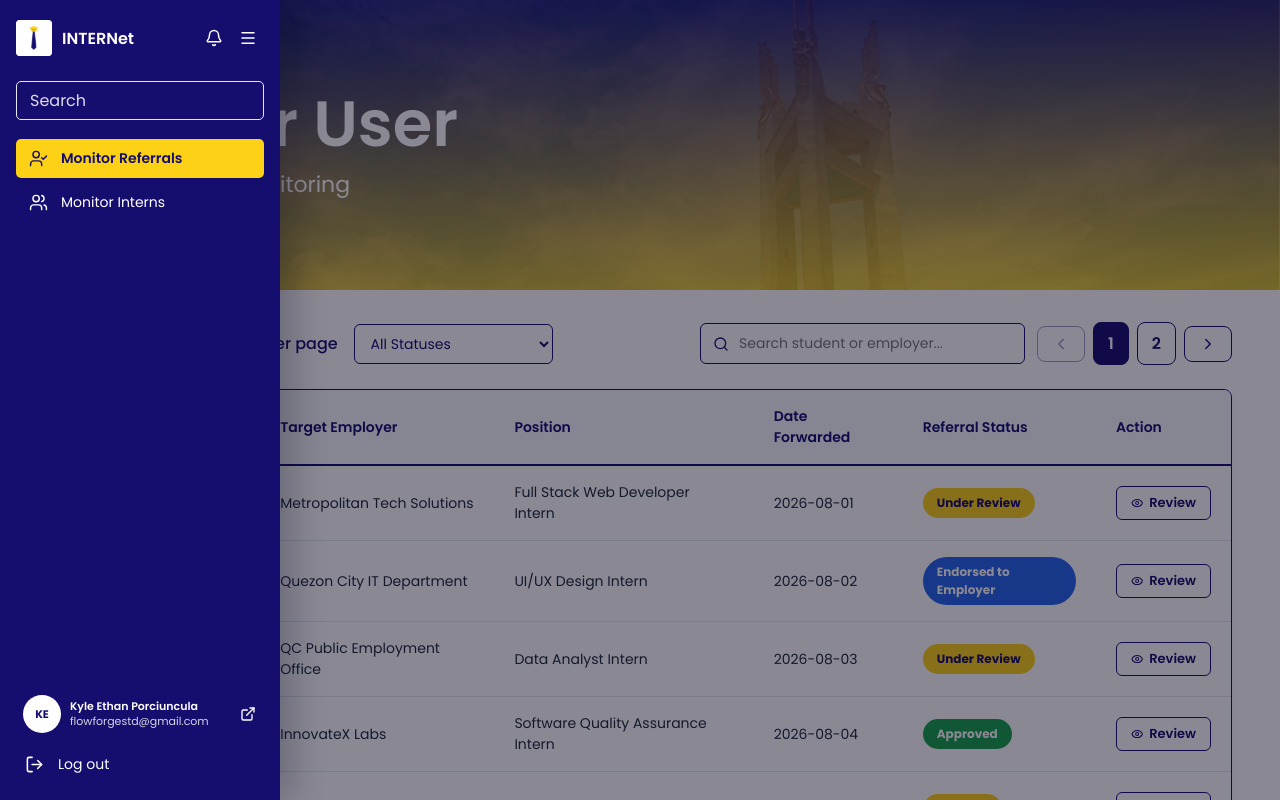
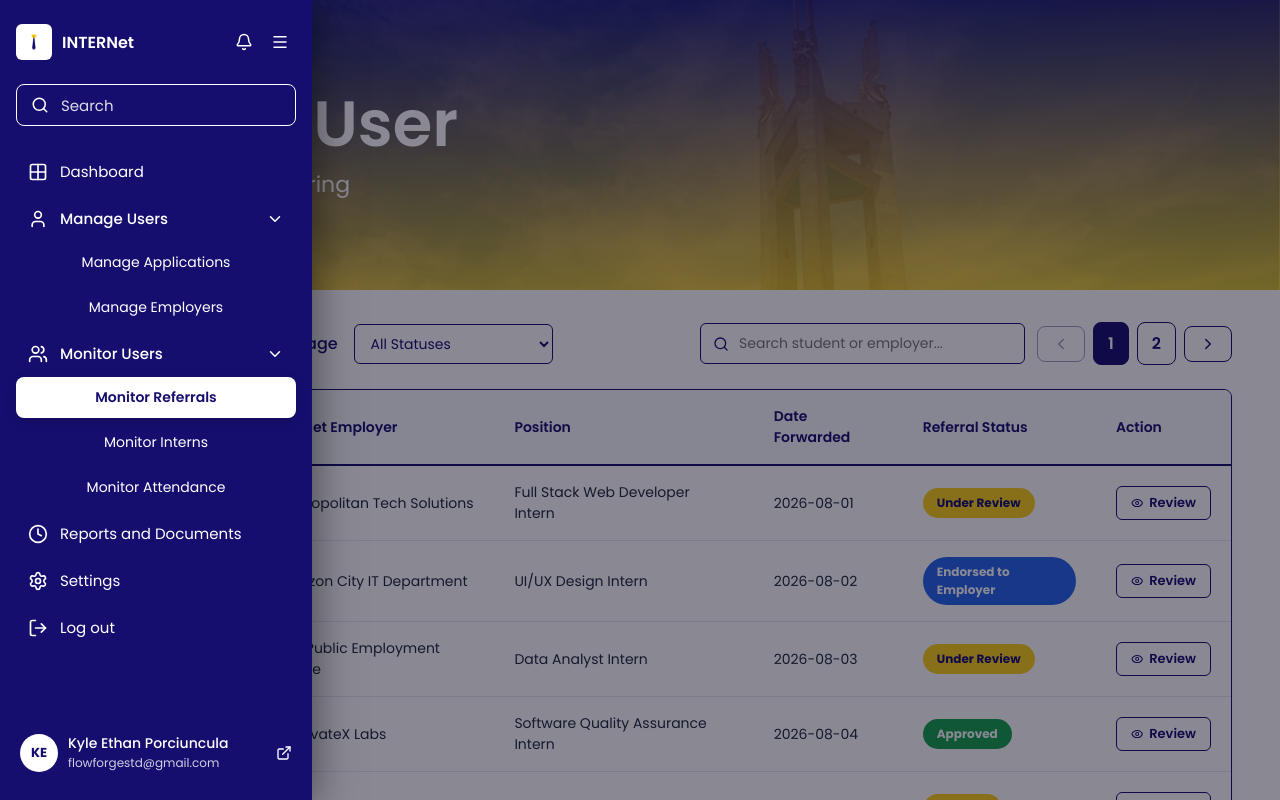
Before and after one commit to bluecopperwire/INTERNet, a React (Vite) app in the folder frontend/: page /qcpeso/monitor/referrals in a window 1280 px wide. Both pictures are taken after a click on the button 50 px from the left and 48 px from the top of the page. Shown: the top 800 px of the page. Built offline with nearby package versions, Linux system fonts and the light colour scheme.

Commit message:
Navigation Bar Update

```diff
--- a/frontend/src/App.tsx
+++ b/frontend/src/App.tsx
@@ -42,6 +42,7 @@ function App() {
           <Route index element={<Navigate to="/qcpeso/monitor/referrals" replace />} />
           <Route path="monitor/referrals" element={<MonitorReferralsPage />} />
           <Route path="monitor/interns" element={<MonitorInternsPage />} />
+          <Route path="*" element={<Navigate to="/qcpeso/monitor/referrals" replace />} />
         </Route>
       </Routes>
     </BrowserRouter>
--- a/frontend/src/features/qcpeso/components/QCPesoSidebar.module.css
+++ b/frontend/src/features/qcpeso/components/QCPesoSidebar.module.css
@@ -3,13 +3,17 @@
   inset: 0 auto 0 0;
   z-index: 40;
   display: flex;
-  width: min(280px, calc(100vw - 24px));
   flex-direction: column;
-  padding: 20px 16px 18px;
+  gap: 24px;
+  width: 312px;
+  max-width: 100vw;
+  height: 1160px;
+  max-height: 100vh;
+  padding: 24px 16px;
+  background-color: #160e6f;
+  box-shadow: 0px 4px 40px 0 rgb(0 0 0 / 0.50);
   overflow-y: auto;
   color: #ffffff;
-  background: #160e6f;
-  box-shadow: 12px 0 32px rgba(9, 7, 31, 0.24);
   transform: translateX(-110%);
   visibility: hidden;
   transition: transform 220ms ease, visibility 220ms;
@@ -24,23 +28,23 @@
   display: flex;
   align-items: center;
   justify-content: space-between;
+  width: 100%;
 }
 
 .brand {
   display: flex;
   align-items: center;
   gap: 10px;
-  font-size: 16px;
-  font-weight: 600;
 }
 
 .logoBox {
-  display: grid;
+  display: flex;
+  align-items: center;
+  justify-content: center;
   width: 36px;
   height: 36px;
-  place-items: center;
-  overflow: hidden;
-  border-radius: 4px;
+  padding: 6px;
+  border-radius: 6px;
   background: #ffffff;
 }
 
@@ -50,45 +54,62 @@
   object-fit: contain;
 }
 
+.brandName {
+  font-size: 16px;
+  font-weight: 600;
+  color: #ffffff;
+}
+
 .headerActions {
   display: flex;
-  gap: 2px;
+  align-items: center;
+  gap: 4px;
 }
 
 .headerActions button {
-  display: grid;
+  display: flex;
+  align-items: center;
+  justify-content: center;
   width: 32px;
   height: 32px;
-  place-items: center;
+  padding: 4px;
   border: 0;
-  border-radius: 5px;
+  border-radius: 6px;
   color: #ffffff;
   background: transparent;
   cursor: pointer;
+  transition: background 150ms;
 }
 
 .headerActions button:hover {
-  background: rgba(255, 255, 255, 0.12);
-}
-
-.headerActions svg {
-  width: 18px;
-  height: 18px;
+  background: rgba(255, 255, 255, 0.15);
 }
 
 .searchLabel {
-  display: block;
-  margin: 25px 0 19px;
+  display: flex;
+  align-items: center;
+  gap: 10px;
+  width: 100%;
+  height: 42px;
+  padding: 0 14px;
+  border: 1px solid #ffffff;
+  border-radius: 8px;
+  background: #160e6f;
+}
+
+.searchLabel svg {
+  width: 18px;
+  height: 18px;
+  color: #ffffff;
+  flex-shrink: 0;
 }
 
 .searchLabel input {
   width: 100%;
-  height: 39px;
-  padding: 0 13px;
-  border: 1px solid rgba(255, 255, 255, 0.9);
-  border-radius: 5px;
+  border: 0;
+  background: transparent;
   color: #ffffff;
-  background: transparent;
+  font-size: 15px;
   outline: none;
 }
 
@@ -96,137 +117,164 @@
   color: rgba(255, 255, 255, 0.85);
 }
 
-.searchLabel input:focus {
-  border-color: #ffffff;
-  box-shadow: 0 0 0 3px rgba(255, 255, 255, 0.16);
-}
-
-.searchLabel input::-webkit-search-cancel-button {
-  filter: invert(1);
-}
-
 .navigation {
   display: flex;
   flex-direction: column;
-  gap: 5px;
+  gap: 4px;
+  width: 100%;
+}
+
+.navGroupHeader {
+  display: flex;
+  align-items: center;
+  justify-content: space-between;
+  padding: 10px 12px;
+  border-radius: 8px;
+  color: #ffffff;
+  font-size: 15px;
+  font-weight: 500;
+  cursor: pointer;
+  user-select: none;
+  transition: background 150ms;
+}
+
+.navGroupHeader:hover {
+  background: rgba(255, 255, 255, 0.12);
+}
+
+.navGroupTitle {
+  display: flex;
+  align-items: center;
+  gap: 12px;
+}
+
+.navGroupTitle svg {
+  width: 20px;
+  height: 20px;
+}
+
+.navSubList {
+  display: flex;
+  flex-direction: column;
+  gap: 4px;
+  margin-top: 2px;
 }
 
 .navItem {
   display: flex;
-  min-height: 39px;
   align-items: center;
-  gap: 13px;
-  padding: 8px 13px;
-  border-radius: 5px;
+  gap: 12px;
+  padding: 10px 12px;
+  border-radius: 8px;
   color: #ffffff;
-  font-size: 14px;
+  font-size: 15px;
+  font-weight: 400;
   text-decoration: none;
-  transition: color 150ms ease, background 150ms ease;
+  transition: background 150ms, color 150ms;
 }
 
 .navItem:hover {
-  background: rgba(255, 255, 255, 0.11);
+  background: rgba(255, 255, 255, 0.12);
 }
 
-.navItem.active {
-  color: #160e6f;
-  background: #fdd116;
-  font-weight: 600;
-  box-shadow: 0 3px 10px rgba(9, 7, 31, 0.08);
+.subNavItem {
+  display: flex;
+  align-items: center;
+  justify-content: center;
+  padding: 10px 16px;
+  border-radius: 8px;
+  color: #ffffff;
+  font-size: 14px;
+  font-weight: 400;
+  text-decoration: none;
+  transition: all 150ms ease;
+  text-align: center;
 }
 
-.navItem svg {
-  width: 19px;
-  height: 19px;
-  flex: none;
-  stroke-width: 1.8;
+.subNavItem:hover {
+  background: rgba(255, 255, 255, 0.15);
 }
 
-.noResults {
-  margin: 12px 13px;
-  color: rgba(255, 255, 255, 0.7);
-  font-size: 12px;
+.subNavItem.active {
+  background: #ffffff;
+  color: #160e6f;
+  font-weight: 600;
+  box-shadow: 0 4px 12px rgba(0, 0, 0, 0.15);
 }
 
 .userSummary {
-  display: grid;
-  grid-template-columns: 38px minmax(0, 1fr) 17px;
+  display: flex;
   align-items: center;
-  gap: 9px;
-  margin: auto 7px 0;
-  padding-top: 40px;
+  justify-content: space-between;
+  gap: 12px;
+  margin-top: auto;
+  padding: 12px 4px 4px;
+  width: 100%;
+}
+
+.userLeft {
+  display: flex;
+  align-items: center;
+  gap: 10px;
+  min-width: 0;
 }
 
 .avatar {
-  display: grid;
+  display: flex;
+  align-items: center;
+  justify-content: center;
   width: 38px;
   height: 38px;
-  place-items: center;
-  border: 2px solid rgba(255, 255, 255, 0.72);
   border-radius: 50%;
   color: #160e6f;
   background: #ffffff;
-  font-size: 11px;
+  font-size: 13px;
   font-weight: 700;
+  flex-shrink: 0;
+  border: 2px solid rgba(255, 255, 255, 0.8);
 }
 
 .userText {
+  display: flex;
+  flex-direction: column;
   min-width: 0;
 }
 
-.userText strong,
-.userText small {
-  display: block;
+.userName {
+  font-size: 14px;
+  font-weight: 500;
+  color: #ffffff;
   overflow: hidden;
-  color: #ffffff;
-  font-size: 11px;
-  line-height: 1.35;
   text-overflow: ellipsis;
   white-space: nowrap;
 }
 
-.userText strong {
-  font-weight: 600;
+.userEmail {
+  font-size: 12px;
+  font-weight: 400;
+  color: rgba(255, 255, 255, 0.8);
+  overflow: hidden;
+  text-overflow: ellipsis;
+  white-space: nowrap;
 }
 
-.userText small {
-  color: rgba(255, 255, 255, 0.82);
+.logoutBtn {
+  display: flex;
+  align-items: center;
+  gap: 12px;
+  padding: 10px 12px;
+  border: 0;
+  border-radius: 8px;
+  background: transparent;
+  color: #ffffff;
+  font-size: 15px;
   font-weight: 400;
+  cursor: pointer;
+  transition: background 150ms;
 }
 
-.userSummary > svg {
-  width: 16px;
-  height: 16px;
-}
-
-.logout {
-  display: flex;
-  align-items: center;
-  gap: 14px;
-  margin: 14px 9px 0;
-  padding: 7px 0;
-  border: 0;
-  color: #ffffff;
-  background: transparent;
-  font-size: 14px;
-  cursor: pointer;
-}
-
-.logout:hover span {
-  text-decoration: underline;
-  text-underline-offset: 4px;
-}
-
-.logout svg {
-  width: 19px;
-  height: 19px;
-}
-
-.headerActions button:focus-visible,
-.navItem:focus-visible,
-.logout:focus-visible {
-  outline: 3px solid rgba(255, 255, 255, 0.42);
-  outline-offset: 2px;
+.logoutBtn:hover {
+  background: rgba(255, 255, 255, 0.12);
 }
 
 .srOnly {
@@ -240,15 +288,8 @@
   border: 0;
 }
 
-@media (max-height: 520px) {
-  .userSummary {
-    margin-top: 28px;
-  }
+.noResults {
+  padding: 12px;
+  color: rgba(255, 255, 255, 0.6);
+  font-size: 13px;
 }
-
-@media (prefers-reduced-motion: reduce) {
-  .sidebar,
-  .navItem {
-    transition: none;
-  }
-}
--- a/frontend/src/features/qcpeso/components/QCPesoSidebar.tsx
+++ b/frontend/src/features/qcpeso/components/QCPesoSidebar.tsx
@@ -1,10 +1,16 @@
 import { useMemo, useState } from 'react'
 import {
   Bell,
+  ChevronDown,
+  ChevronRight,
+  Clock,
   ExternalLink,
+  Grid2X2,
   LogOut,
   Menu,
-  UserCheck,
+  Search,
+  Settings,
+  User,
   Users,
 } from 'lucide-react'
 import { NavLink, useNavigate } from 'react-router-dom'
@@ -16,11 +22,6 @@ interface QCPesoSidebarProps {
   onClose: () => void
 }
 
-const NAVIGATION = [
-  { label: 'Monitor Referrals', path: '/qcpeso/monitor/referrals', icon: UserCheck },
-  { label: 'Monitor Interns', path: '/qcpeso/monitor/interns', icon: Users },
-]
-
 const MOCK_USER = {
   name: 'Kyle Ethan Porciuncula',
   email: 'flowforgestd@gmail.com',
@@ -29,18 +30,18 @@ const MOCK_USER = {
 
 function QCPesoSidebar({ isOpen, onClose }: QCPesoSidebarProps) {
   const [search, setSearch] = useState('')
+  const [manageUsersOpen, setManageUsersOpen] = useState(true)
+  const [monitorUsersOpen, setMonitorUsersOpen] = useState(true)
   const navigate = useNavigate()
-
-  const filteredNavigation = useMemo(() => {
-    const query = search.trim().toLowerCase()
-    return query
-      ? NAVIGATION.filter((item) => item.label.toLowerCase().includes(query))
-      : NAVIGATION
-  }, [search])
 
   const logout = () => {
     onClose()
     navigate('/')
+  }
+
+  const matchesSearch = (text: string) => {
+    if (!search.trim()) return true
+    return text.toLowerCase().includes(search.trim().toLowerCase())
   }
 
   return (
@@ -49,18 +50,27 @@ function QCPesoSidebar({ isOpen, onClose }: QCPesoSidebarProps) {
       id="qcpeso-sidebar"
       aria-hidden={!isOpen}
     >
+      {/* Brand Header */}
       <div className={styles.header}>
         <div className={styles.brand}>
-          <span className={styles.logoBox}><img src={internetLogo} alt="" /></span>
-          <span>INTERNet</span>
+          <span className={styles.logoBox}>
+            <img src={internetLogo} alt="INTERNet Logo" />
+          </span>
+          <span className={styles.brandName}>INTERNet</span>
         </div>
         <div className={styles.headerActions}>
-          <button type="button" aria-label="Notifications"><Bell /></button>
-          <button type="button" aria-label="Close navigation" onClick={onClose}><Menu /></button>
+          <button type="button" aria-label="Notifications">
+            <Bell size={18} />
+          </button>
+          <button type="button" aria-label="Close navigation" onClick={onClose}>
+            <Menu size={18} />
+          </button>
         </div>
       </div>
 
+      {/* Search Input Box */}
       <label className={styles.searchLabel}>
+        <Search size={18} aria-hidden="true" />
         <span className={styles.srOnly}>Search navigation</span>
         <input
           type="search"
@@ -71,40 +81,173 @@ function QCPesoSidebar({ isOpen, onClose }: QCPesoSidebarProps) {
         />
       </label>
 
+      {/* Navigation List */}
       <nav className={styles.navigation} aria-label="QC PESO navigation">
-        {filteredNavigation.map(({ label, path, icon: Icon }) => (
+        {/* Dashboard */}
+        {matchesSearch('Dashboard') && (
           <NavLink
             className={({ isActive }) => `${styles.navItem} ${isActive ? styles.active : ''}`}
-            key={path}
-            to={path}
+            to="/qcpeso/monitor/referrals"
             onClick={onClose}
             tabIndex={isOpen ? 0 : -1}
           >
-            <Icon aria-hidden="true" />
-            <span>{label}</span>
+            <Grid2X2 size={20} aria-hidden="true" />
+            <span>Dashboard</span>
           </NavLink>
-        ))}
-        {filteredNavigation.length === 0 && <p className={styles.noResults}>No pages found</p>}
-      </nav>
+        )}
 
-      <div className={styles.userSummary}>
-        <span className={styles.avatar} aria-hidden="true">{MOCK_USER.initials}</span>
-        <span className={styles.userText}>
-          <strong>{MOCK_USER.name}</strong>
-          <small>{MOCK_USER.email}</small>
-        </span>
-        <ExternalLink aria-hidden="true" />
+        {/* Manage Users Dropdown Group */}
+        {(matchesSearch('Manage Users') ||
+          matchesSearch('Manage Applications') ||
+          matchesSearch('Manage Employers')) && (
+          <div>
+            <div
+              className={styles.navGroupHeader}
+              onClick={() => setManageUsersOpen((prev) => !prev)}
+            >
+              <div className={styles.navGroupTitle}>
+                <User size={20} aria-hidden="true" />
+                <span>Manage Users</span>
+              </div>
+              {manageUsersOpen ? <ChevronDown size={18} /> : <ChevronRight size={18} />}
             </div>
 
+            {manageUsersOpen && (
+              <div className={styles.navSubList}>
+                {matchesSearch('Manage Applications') && (
+                  <NavLink
+                    className={styles.subNavItem}
+                    to="/qcpeso/monitor/referrals"
+                    onClick={onClose}
+                    tabIndex={isOpen ? 0 : -1}
+                  >
+                    <span>Manage Applications</span>
+                  </NavLink>
+                )}
+                {matchesSearch('Manage Employers') && (
+                  <NavLink
+                    className={styles.subNavItem}
+                    to="/qcpeso/monitor/referrals"
+                    onClick={onClose}
+                    tabIndex={isOpen ? 0 : -1}
+                  >
+                    <span>Manage Employers</span>
+                  </NavLink>
+                )}
+              </div>
+            )}
+          </div>
+        )}
+
+        {/* Monitor Users Dropdown Group */}
+        {(matchesSearch('Monitor Users') ||
+          matchesSearch('Monitor Referrals') ||
+          matchesSearch('Monitor Interns') ||
+          matchesSearch('Monitor Attendance')) && (
+          <div>
+            <div
+              className={styles.navGroupHeader}
+              onClick={() => setMonitorUsersOpen((prev) => !prev)}
+            >
+              <div className={styles.navGroupTitle}>
+                <Users size={20} aria-hidden="true" />
+                <span>Monitor Users</span>
+              </div>
+              {monitorUsersOpen ? <ChevronDown size={18} /> : <ChevronRight size={18} />}
+            </div>
+
+            {monitorUsersOpen && (
+              <div className={styles.navSubList}>
+                {matchesSearch('Monitor Referrals') && (
+                  <NavLink
+                    className={({ isActive }) =>
+                      `${styles.subNavItem} ${isActive ? styles.active : ''}`
+                    }
+                    to="/qcpeso/monitor/referrals"
+                    onClick={onClose}
+                    tabIndex={isOpen ? 0 : -1}
+                  >
+                    <span>Monitor Referrals</span>
+                  </NavLink>
+                )}
+                {matchesSearch('Monitor Interns') && (
+                  <NavLink
+                    className={({ isActive }) =>
+                      `${styles.subNavItem} ${isActive ? styles.active : ''}`
+                    }
+                    to="/qcpeso/monitor/interns"
+                    onClick={onClose}
+                    tabIndex={isOpen ? 0 : -1}
+                  >
+                    <span>Monitor Interns</span>
+                  </NavLink>
+                )}
+                {matchesSearch('Monitor Attendance') && (
+                  <NavLink
+                    className={styles.subNavItem}
+                    to="/qcpeso/monitor/referrals"
+                    onClick={onClose}
+                    tabIndex={isOpen ? 0 : -1}
+                  >
+                    <span>Monitor Attendance</span>
+                  </NavLink>
+                )}
+              </div>
+            )}
+          </div>
+        )}
+
+        {/* Reports and Documents */}
+        {matchesSearch('Reports and Documents') && (
+          <NavLink
+            className={styles.navItem}
+            to="/qcpeso/monitor/referrals"
+            onClick={onClose}
+            tabIndex={isOpen ? 0 : -1}
+          >
+            <Clock size={20} aria-hidden="true" />
+            <span>Reports and Documents</span>
+          </NavLink>
+        )}
+
+        {/* Settings */}
+        {matchesSearch('Settings') && (
+          <NavLink
+            className={styles.navItem}
+            to="/qcpeso/monitor/referrals"
+            onClick={onClose}
+            tabIndex={isOpen ? 0 : -1}
+          >
+            <Settings size={20} aria-hidden="true" />
+            <span>Settings</span>
+          </NavLink>
+        )}
+
+        {/* Log out */}
         <button
-        className={styles.logout}
+          className={styles.logoutBtn}
           type="button"
           onClick={logout}
           tabIndex={isOpen ? 0 : -1}
         >
-        <LogOut aria-hidden="true" />
+          <LogOut size={20} aria-hidden="true" />
           <span>Log out</span>
         </button>
+      </nav>
+
+      {/* User Profile Summary at bottom */}
+      <div className={styles.userSummary}>
+        <div className={styles.userLeft}>
+          <span className={styles.avatar} aria-hidden="true">
+            {MOCK_USER.initials}
+          </span>
+          <div className={styles.userText}>
+            <span className={styles.userName}>{MOCK_USER.name}</span>
+            <span className={styles.userEmail}>{MOCK_USER.email}</span>
+          </div>
+        </div>
+        <ExternalLink size={16} color="#ffffff" aria-hidden="true" />
+      </div>
     </aside>
   )
 }
```
Lines whose indentation alone changed are shown as unchanged.
